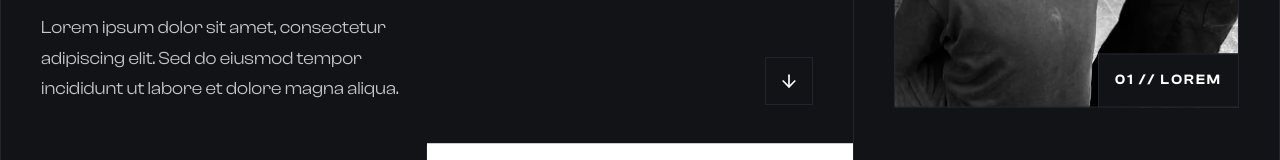
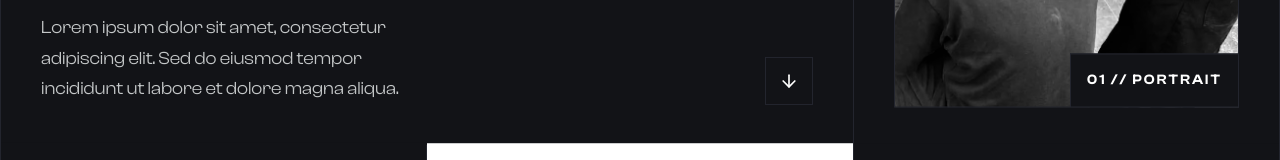
Before and after one commit to Yams-web/PortfolioV2, a Next.js app: page / in a window 1280 px wide. Shown: the part 571-731 px from the top of the page. Built offline with nearby package versions, Linux system fonts and the light colour scheme.

Commit message:
refactor(front): portrait on hero section

```diff
--- a/src/components/hero/hero.component.tsx
+++ b/src/components/hero/hero.component.tsx
@@ -49,7 +49,12 @@ export function Hero(): React.JSX.Element {
       </div>
 
       {/* Bloc droit : photo professionnelle */}
-      <div className="puzzle-piece group relative flex h-full flex-col bg-[#121317] p-6 sm:p-10 md:col-span-4">
+      <Link
+        href="#a-propos"
+        onClick={(event) => handleAnchorClick(event, "#a-propos")}
+        aria-label="Voir la section À propos"
+        className="puzzle-piece group relative flex h-full flex-col bg-[#121317] p-6 sm:p-10 md:col-span-4"
+      >
         <div className="pointer-events-none absolute inset-6 z-10 border border-[#23252E] transition-colors group-hover:border-[#00E5FF] sm:inset-10" />
         <div className="relative h-full w-full min-h-[280px] overflow-hidden bg-[#1a1b20]">
           <img
@@ -60,10 +65,10 @@ export function Hero(): React.JSX.Element {
         </div>
         <div className="absolute bottom-10 right-10 z-20 border border-[#23252E] bg-[#121317] p-4">
           <p className="text-sm font-semibold uppercase tracking-[0.15em] text-white">
-            01 // Lorem
+            01 // Portrait
           </p>
         </div>
-      </div>
+      </Link>
 
       {/* Bloc bas gauche : détails */}
       <div className="puzzle-piece flex h-48 flex-col justify-between bg-[#121317] p-6 sm:p-10 md:col-span-4">
```
